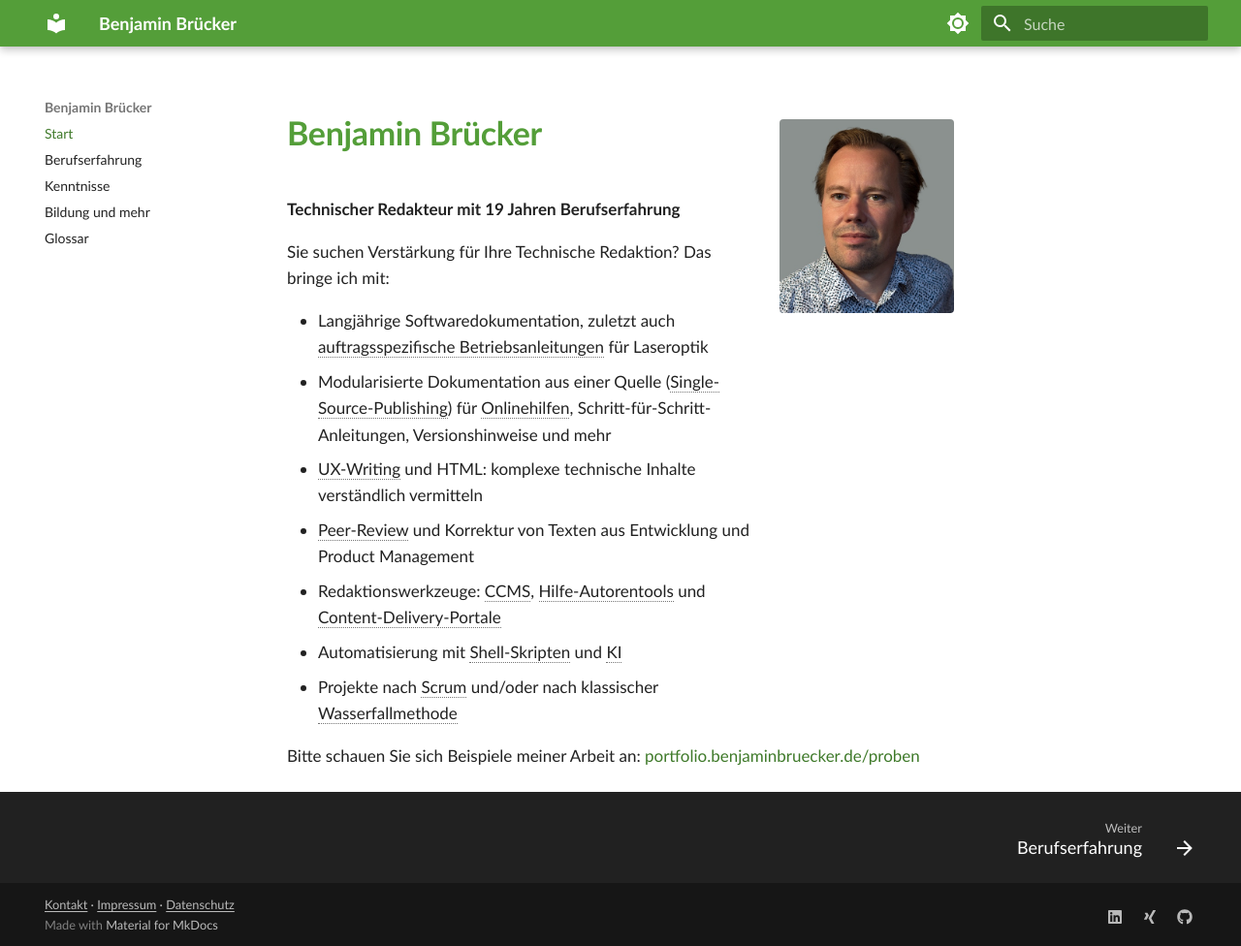
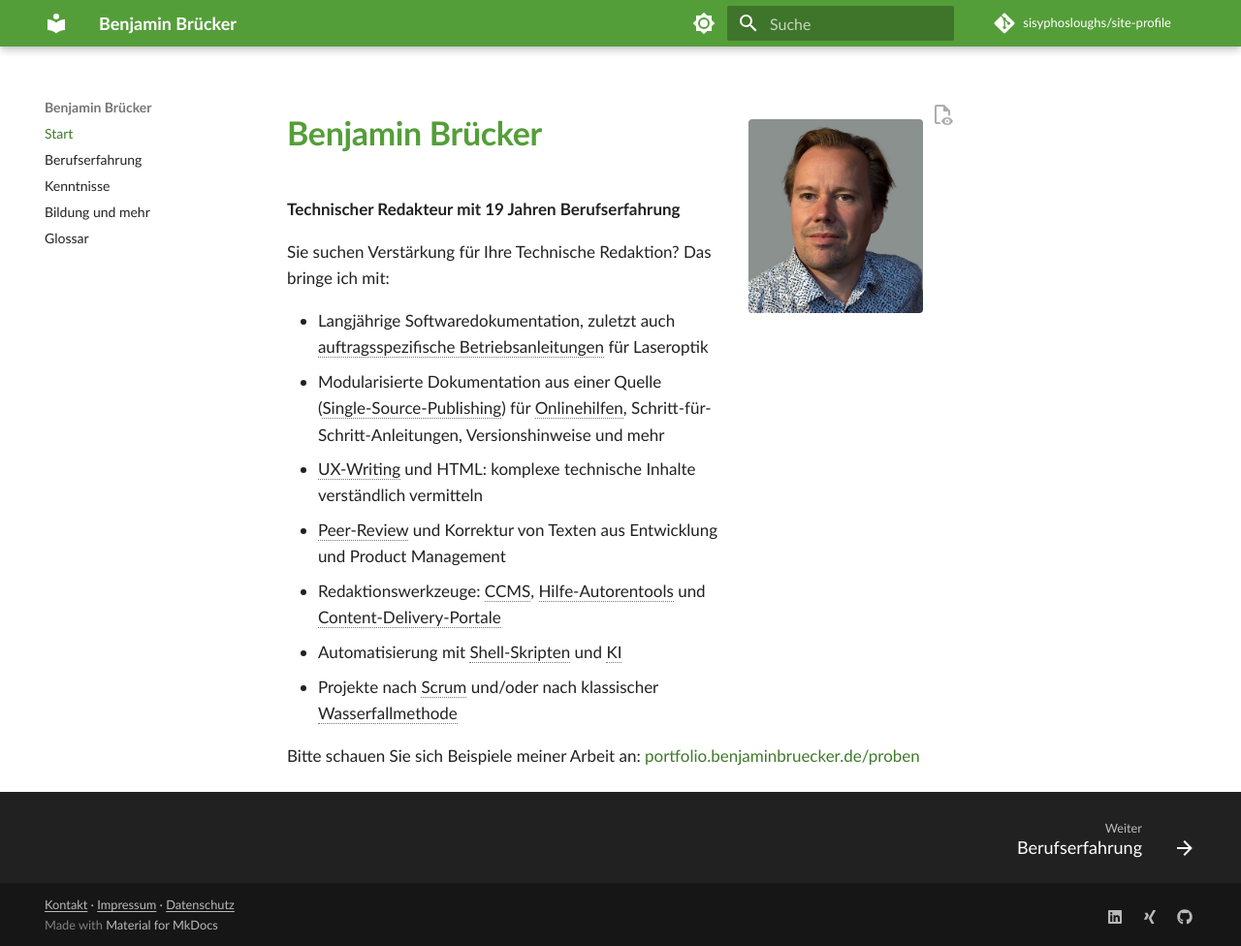
Before and after one commit to sisyphosloughs/site-profile, an MkDocs documentation site: the page built from docs/index.md, in a window 1280 px wide and 976 px high. Shown: the whole window at 97% size. Built offline with MkDocs 1.6.1 and Material for MkDocs 9.7.7, drawn with Linux system fonts in a browser that asks for light colours; comment, search, counter and statistics services are not loaded.

Commit message:
feat: add repository link and page source button
Show the repo in the header and add a "view source" button on each
page. edit_uri has no leading slash, otherwise the link resolves
against the domain root instead of repo_url.

Co-Authored-By: Claude Sonnet 5.5 <noreply@anthropic.com>

```diff
--- a/mkdocs.yml
+++ b/mkdocs.yml
@@ -20,6 +20,7 @@ theme:
     - content.code.copy
     - content.tooltips
     - navigation.footer
+    - content.action.view  # View source of this page
   palette:
     - media: "(prefers-color-scheme: light)"
       scheme: default
@@ -56,3 +57,6 @@ markdown_extensions:
       base_path: [includes]
       auto_append: [abbreviations.md]
       check_paths: true
+repo_url: https://github.com/sisyphosloughs/site-profile
+repo_name: sisyphosloughs/site-profile
+edit_uri: tree/main/docs/
```
